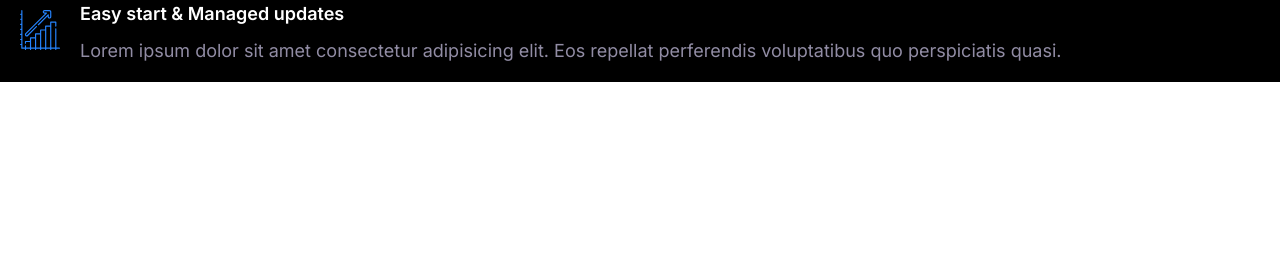
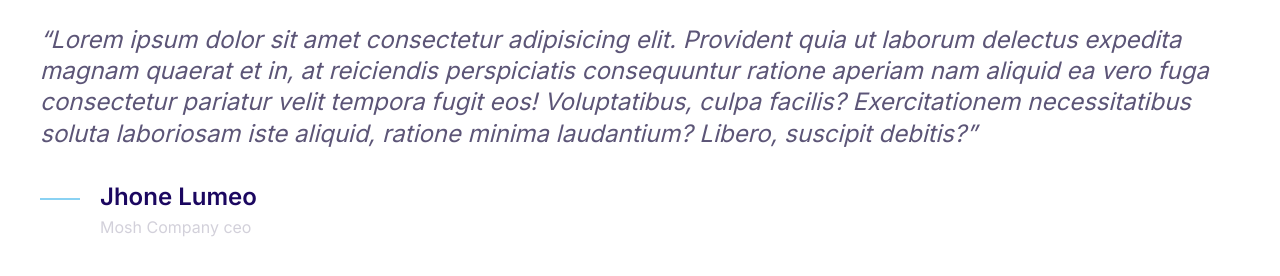
Before and after one commit to m-or/First-project, a plain HTML site: page index.html in a window 1280 px wide. Drawn offline with Linux system fonts and the light colour scheme.

Commit message:
Build quote component.

```diff
--- a/css/styles.css
+++ b/css/styles.css
@@ -5,6 +5,7 @@
     --color-accent: #ff3400;
     --color-heading: #1b0760;
     --color-body: #918ca4;
+    --color-body-darker: #5c5577;
     --color-border: #ccc;
  }
 
@@ -453,7 +454,6 @@
  /* Medias */
 
  .media{
-   background-color: #000;
    display: flex;
    margin-bottom: 2rem;
  }
@@ -467,6 +467,7 @@
    font-size: 2.4rem;
    font-weight: 600;
    margin-top:0;
+   text-transform: capitalize;
  }
 
  .media__description{
@@ -482,3 +483,52 @@
       font-size: 1.8rem;
     }
 }
+
+/* Quotes */
+
+.quote__text{
+   color: var(--color-body-darker);
+   font-style: italic;
+   font-size: 3rem;
+   line-height: 1.3;
+}
+
+.quote__text::before{
+   content: open-quote;
+}
+
+.quote__text::after{
+   content: close-quote;
+}
+
+.quote__footer{
+   margin: 3rem 2rem;
+}
+
+.quote__icon{
+   position: relative;
+   bottom:10px;
+}
+
+.quote__name{
+   color: var(--color-heading);
+   font-size: 3rem;
+   margin-bottom: 0;
+}
+
+.quote__organization{
+   font-size: 2rem;
+   opacity: 0.4;
+}
+
+@media screen and (min-width: 1024px) {
+   .quote__text{
+      font-size: 2.4rem;
+   }
+   .quote__name{
+      font-size: 2.4rem;
+   }
+   .quote__organization{
+      font-size: 1.6rem;
+   }
+}
--- a/index.html
+++ b/index.html
@@ -15,25 +15,32 @@
 
 <body>
 
+    <div class="quote">
+        <blockquote class="quote__text">Lorem ipsum dolor sit amet consectetur adipisicing elit. Provident quia ut
+            laborum delectus expedita magnam quaerat et in, at reiciendis perspiciatis consequuntur ratione aperiam nam
+            aliquid ea vero fuga consectetur pariatur velit tempora fugit eos! Voluptatibus, culpa facilis?
+            Exercitationem necessitatibus soluta laboriosam iste aliquid, ratione minima laudantium? Libero, suscipit
+            debitis?</blockquote>
+
+        <div class="quote__footer">
             <div class="media">
                 <div class="media__icon">
-            <svg class="icon icon--primary">
-                <use xlink:href="images/sprite.svg#growth"></use>
+                    <svg class="icon quote__icon">
+                        <use xlink:href="images/sprite.svg#line"></use>
                     </svg>
                 </div>
                 <div class="media__content">
-            <header class="media__header">
-                <h3 class="media__heading">Easy start & Managed updates</h3>
-            </header>
+                    <div class="media__header">
+                        <h3 class="media__heading quote__name">Jhone Lumeo</h3>
+                    </div>
                     <div class="media__body">
-                <p class="media__description">Lorem ipsum dolor sit amet consectetur adipisicing elit. Eos repellat perferendis voluptatibus quo
-                    perspiciatis quasi.</p>
+                        <p class="media__description quote__organization">Mosh Company ceo</p>
+                    </div>
+                </div>
             </div>
         </div>
     </div>
 
-
-
 </body>
 
 </html>
```
Also changed, not shown: components/media.html (added, +16 -0 lines), components/quote.html (added, +25 -0 lines). Lines whose indentation alone changed are shown as unchanged.
